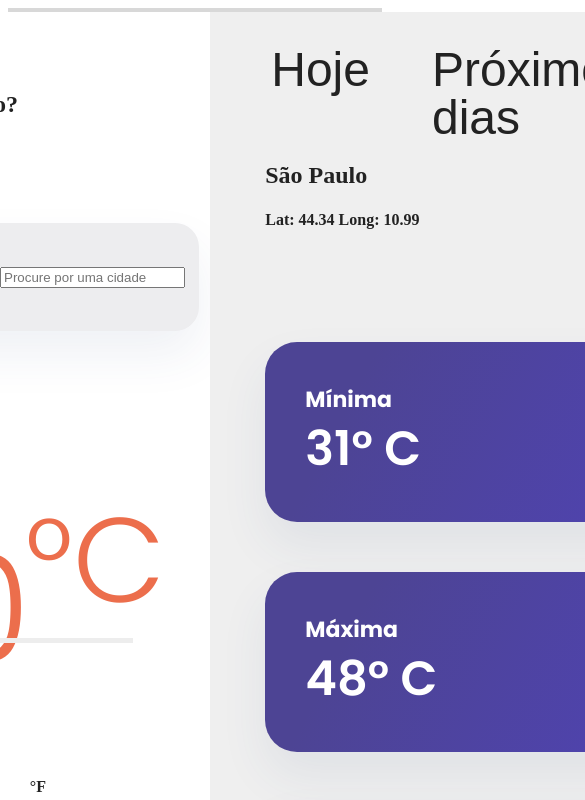
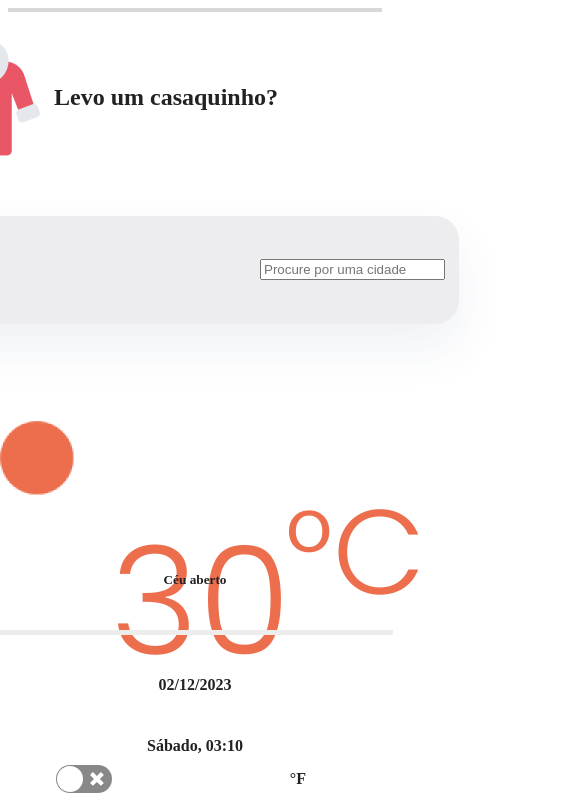
Before and after one commit to natybrum97/technical-challenge-weather, a React (Vite) app: page / in a window 390 px wide. Shown: the top 800 px of the page, 585 px wide, since content can reach past the window. Built offline with nearby package versions, Linux system fonts and the light colour scheme; the HTML template or start-up script is replaced by a standard one.

Commit message:
feat: responsive page

```diff
--- a/src/components/LargerContainerContent.jsx
+++ b/src/components/LargerContainerContent.jsx
@@ -25,7 +25,7 @@ export default function LargerContainerContent() {
 
             <CityContainer>
                 <City darkmode={darkmode ? 'true' : 'false'}>São Paulo</City>
-                <RightsReserved darkmode={darkmode ? 'true' : 'false'}>Lat: 44.34   Long: 10.99</RightsReserved>
+                <Coordinates darkmode={darkmode ? 'true' : 'false'}>Lat: 44.34   Long: 10.99</Coordinates>
             </CityContainer>
 
             <WeatherCharacteristics>
@@ -56,6 +56,8 @@ export default function LargerContainerContent() {
 
             <RightsReserved darkmode={darkmode ? 'true' : 'false'}>Dados fornecidos pela <span>Open Weather API</span></RightsReserved>
 
+            <RightsReservedResponsive darkmode={darkmode ? 'true' : 'false'}>Todos os direitos reservados. 2023.</RightsReservedResponsive>
+
         </PageContainer>
 
     )
@@ -69,6 +71,7 @@ const PageContainer = styled.div`
     justify-content: flex-start;
     align-items: center;
     background-color: ${(props) => (props.darkmode === 'true' ? "black" : "#EFEFEF")};
+
 `
 
 const DaysContainer = styled.div`
@@ -77,6 +80,13 @@ const DaysContainer = styled.div`
     display:flex;
     justify-content: flex-start;
     align-items: center;
+
+    @media (max-width: 1230px) {
+    display:flex;
+    justify-content: center;
+    align-items: center;
+    height: 150px;
+  }
 `
 const Today = styled.button`
     width: 120px;
@@ -90,6 +100,18 @@ const Today = styled.button`
     background-color: ${(props) => (props.darkmode === 'true' ? "black" : "#EFEFEF")};
     color: ${(props) => (props.darkmode === 'true' ? "#FFF" : "#222222")};
     cursor: pointer;
+
+    @media (max-width: 1230px) {
+    border-radius: 32px;
+    width: 180px;
+    height: 100px;
+    font-size: 38px;
+    display: flex;
+    justify-content: center;
+    align-items: center;
+    background: linear-gradient(117.33deg, #4D4494 22.83%, #4F43AE 90.03%);
+    color: #FFF;
+  }
 `
 
 const NextDays = styled.button`
@@ -100,15 +122,32 @@ const NextDays = styled.button`
     letter-spacing: 0em;
     text-align: left;
     border: none;
-    background-color: pink;
     background-color: ${(props) => (props.darkmode === 'true' ? "black" : "#EFEFEF")};
     color: ${(props) => (props.darkmode === 'true' ? "#FFF" : "#222222")};
     cursor: pointer;
+
+    @media (max-width: 1230px) {
+    width: 450px;
+    border-radius: 32px;
+    width: 400px;
+    height: 100px;
+    font-size: 38px;
+    display: flex;
+    justify-content: center;
+    align-items: center;
+    background: linear-gradient(117.33deg, #4D4494 22.83%, #4F43AE 90.03%);
+    color: #FFF;
+  }
 `
 const CityContainer = styled.div`
     width: calc(100% - 10%);
     height: 180px;
     margin-top: 50px;
+
+    @media (max-width: 1230px) {
+    height: 130px;
+    margin-top: 0px;
+  }
 `
 
 const WeatherCharacteristics = styled.div`
@@ -142,6 +181,34 @@ const RightsReserved = styled.h4`
     span{
         color:#96A7F2;
     }
+    @media (max-width: 1230px) {
+    width: 100%;
+    text-align: center;
+  }
+`
+const Coordinates = styled.h4`
+    width: calc(100% - 10%);
+    height: 48px;
+    text-align: left;
+    color: ${(props) => (props.darkmode === 'true' ? "#FFF" : "#222222")};
+
+    @media (max-width: 1230px) {
+    width: 100%;
+    text-align: left;
+  }
+`
+const RightsReservedResponsive = styled.h4`
+    display: none;
+    width: calc(100% - 10%);
+    height: 48px;
+    text-align: left;
+    color: ${(props) => (props.darkmode === 'true' ? "#FFF" : "#222222")};
+
+    @media (max-width: 1230px) {
+    display: block;
+    text-align: center;
+    margin-bottom: 50px;
+  }
 `
 
 const Recommendation = styled.div`
@@ -157,6 +224,14 @@ const Recommendation = styled.div`
     font-weight: 400;
     line-height: 48px;
     letter-spacing: 0em;
+
+    @media (max-width: 1230px) {
+    text-align: center;
+    height: 120px;
+    display: flex;
+    justify-content: center;
+    align-items: center;
+  }
 `
 
 const Text = styled.div`
@@ -191,4 +266,15 @@ const City = styled.h1`
     justify-content: flex-start;
     align-items: center;
     color: ${(props) => (props.darkmode === 'true' ? "#FFF" : "#222222")};
+
+    @media (max-width: 1550px) {
+    width:100%;
+    font-family: 'Poppins';
+    font-size: 80px;
+    font-weight: 600;
+    line-height: 70px;
+    letter-spacing: 0em;
+    margin-top: 30px;
+    margin-bottom: 20px;
+  }
 `;
--- a/src/components/SmallerContainerContent.jsx
+++ b/src/components/SmallerContainerContent.jsx
@@ -55,4 +55,8 @@ const RightsReserved = styled.h4`
     height: 48px;
     text-align: left;
     color: ${(props) => (props.darkmode === 'true' ? "#FFF" : "#222222")};
+
+    @media (max-width: 1230px) {
+    display: none;
+  }
 `
--- a/src/components/SmallerContainerHeader.jsx
+++ b/src/components/SmallerContainerHeader.jsx
@@ -21,6 +21,10 @@ const Header = styled.div`
     display:flex;
     justify-content: space-between;
     align-items: center;
+
+    @media (max-width: 1230px) {
+    margin-top: 25px;
+  }
 `
 
 const ImageHeader = styled.img`
--- a/src/pages/Weather.jsx
+++ b/src/pages/Weather.jsx
@@ -32,6 +32,13 @@ const Container = styled.div`
   display: flex;
   justify-content: center;
   border: 4px solid #D8D8D8;
+
+  @media (max-width: 1230px) {
+    display: flex;
+    flex-direction: column;
+    justify-content: flex-start;
+    align-items: center;
+  }
 `;
 
 const SmallerContainer = styled.section`
@@ -40,6 +47,11 @@ const SmallerContainer = styled.section`
   justify-content: center;
   align-items: center;
   background-color: ${(props) => (props.darkmode === 'true' ? "#333" : "#FFF")};
+
+  @media (max-width: 1230px) {
+    width: 100%;
+    height: auto;
+  }
 `;
 
 const LargerContainer = styled.section`
```
